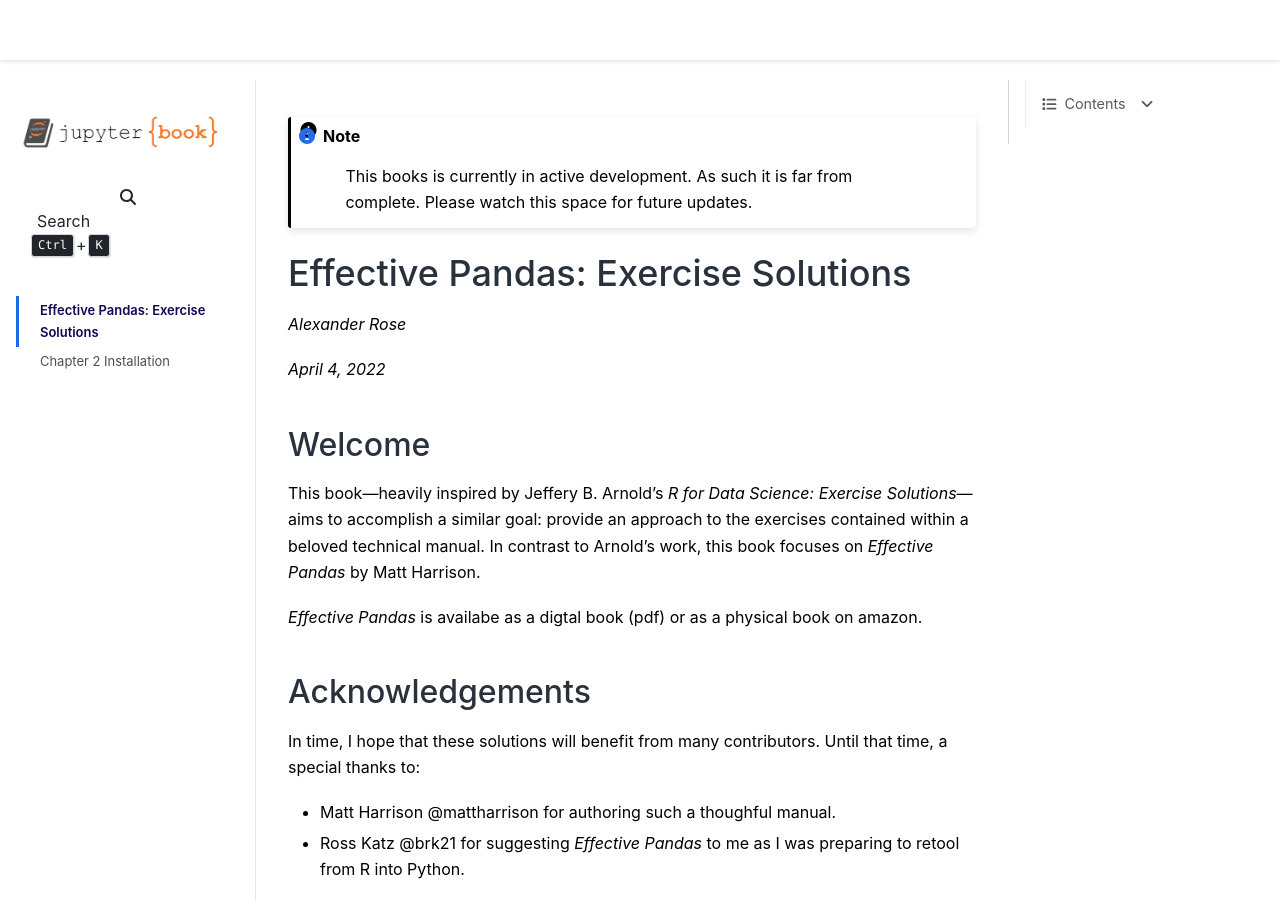
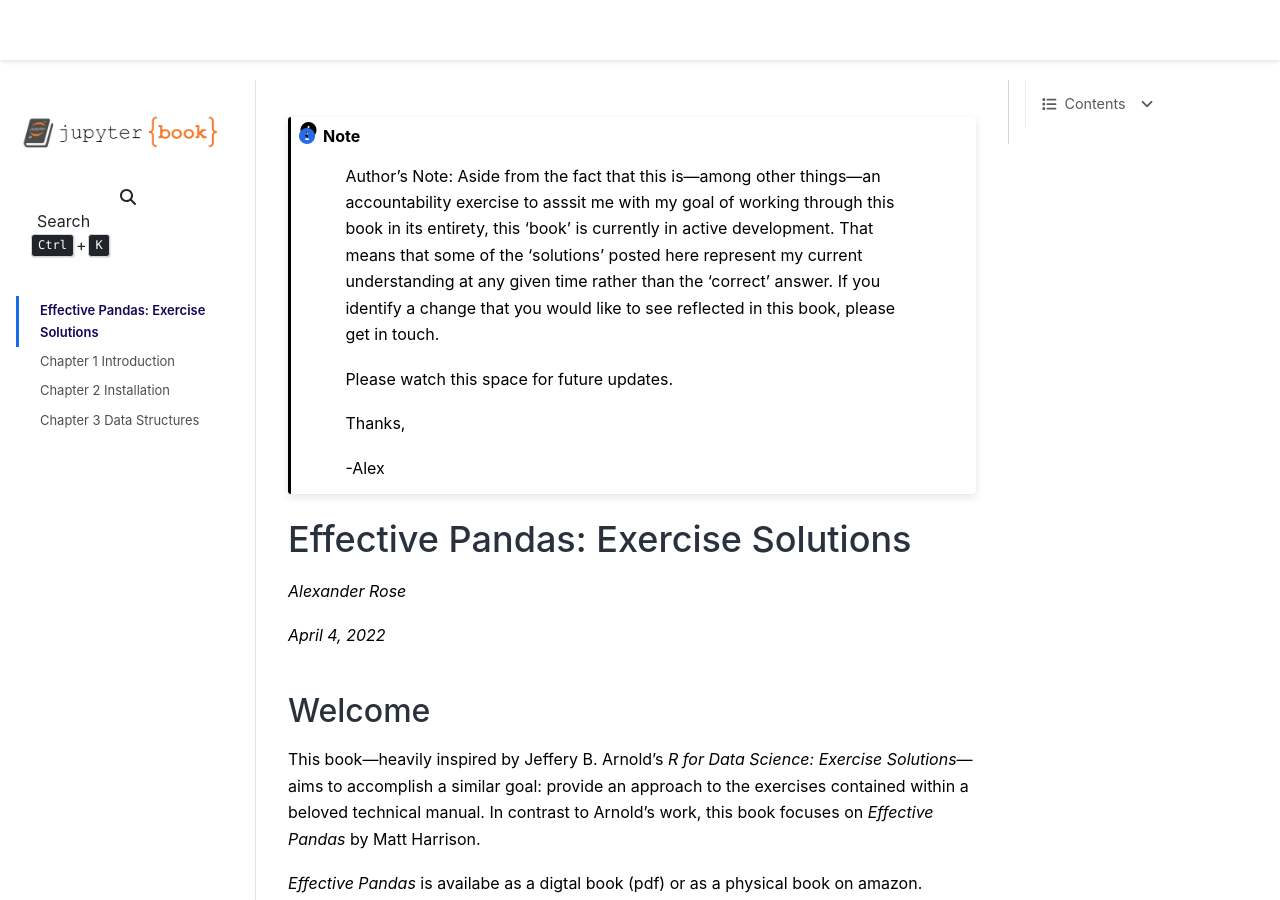
Before and after one commit to alexrose13/effective_pandas_exercise_solutions, a Jupyter Book: the page built from 00_intro.md, in a window 1280 px wide and 900 px high. Built offline with Jupyter Book 1.0.4 settings and Sphinx 7.4.7 and the Sphinx Book theme 1.1.4, drawn with Linux system fonts in a browser that asks for light colours; some of the changed text lies outside the part shown.

Commit message:
publishing solutions for ch 1 and ch 3

````diff
--- a/00_intro.md
+++ b/00_intro.md
@@ -1,5 +1,11 @@
 ```{note}
-This books is currently in active development. As such it is far from complete. Please watch this space for future updates.
+Author's Note: Aside from the fact that this is—among other things—an accountability exercise to asssit me with my goal of working through this book in its entirety, this 'book' is currently in active development. That means that some of the 'solutions' posted here represent my current understanding at any given time rather than the 'correct' answer. If you identify a change that you would like to see reflected in this book, please get in touch.
+
+Please watch this space for future updates.
+
+Thanks,
+
+-Alex
 ```
 # Effective Pandas: Exercise Solutions
 _Alexander Rose_
--- /dev/null
+++ b/01_introduction.md
@@ -0,0 +1,5 @@
+# Chapter 1 Introduction
+
+```{note}
+Chapter 1 does not include any exercises.
+```
--- a/_toc.yml
+++ b/_toc.yml
@@ -4,4 +4,6 @@
 format: jb-book
 root: 00_intro
 chapters:
+- file: 01_introduction
 - file: 02_Installation
+- file: 03_data_structures
````
Also changed, not shown: 03_data_structures.md (added, +11 -0 lines), 02_Installation.ipynb.
